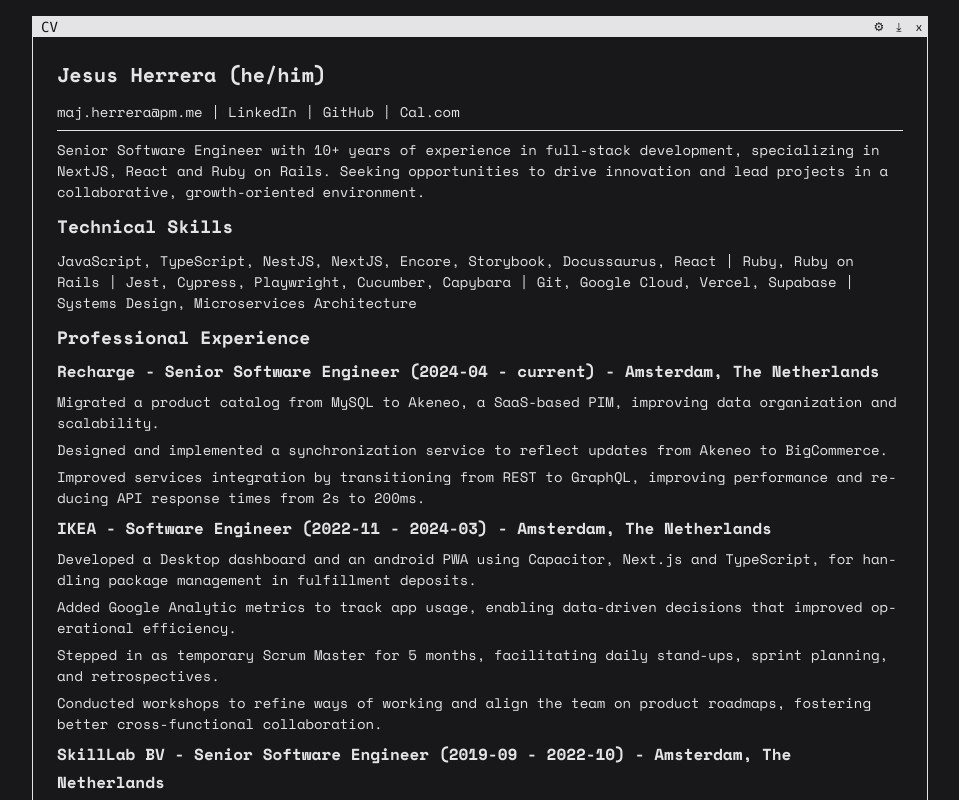
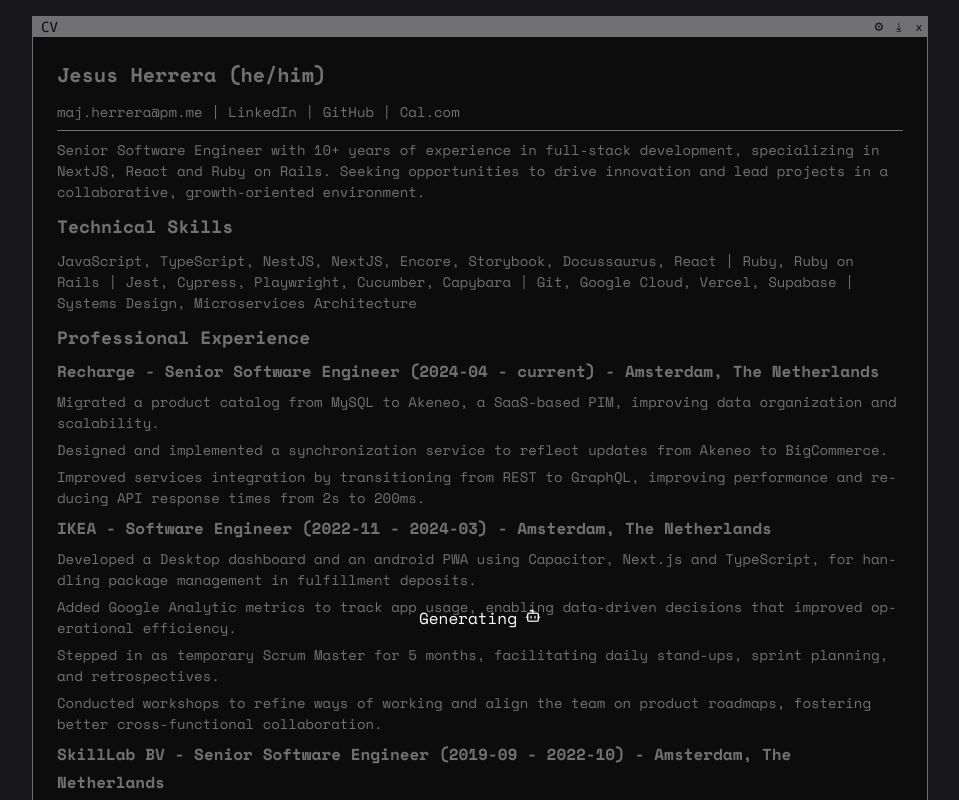
Before and after one commit to trueshizus/shizus, a Next.js app: page / in a window 1280 px wide. Shown: the top 800 px of the page, without its empty margins (160-1119 px from the left). Built offline with nearby package versions, Linux system fonts and the light colour scheme.

Commit message:
Enhance CV generation loading state with animated bot icon

```diff
--- a/components/cv-dynamic.tsx
+++ b/components/cv-dynamic.tsx
@@ -1,5 +1,6 @@
 "use client";
 import { useSettings } from "@/contexts/settings-context";
+import { Bot } from "lucide-react";
 import ReactMarkdown from "react-markdown";
 import ActionIcon from "./action-icon";
 import { cvComponents } from "./cv-md-components";
@@ -20,6 +21,7 @@ export default function CVDynamic() {
     <>
       <Terminal
         title="CV"
+        loading={isGenerating}
         actions={
           <>
             <ActionIcon icon="settings" />
@@ -28,9 +30,12 @@ export default function CVDynamic() {
           </>
         }
       >
-        {isGenerating && (
+        {true && (
           <div className="absolute inset-0 bg-black/50 flex items-center justify-center">
-            <div className="text-white">Generating...</div>
+            <div className="text-white flex items-center gap-2">
+              <span>Generating</span>
+              <Bot className="w-4 h-4 animate-bounce" />
+            </div>
           </div>
         )}
         <article
--- a/components/terminal.tsx
+++ b/components/terminal.tsx
@@ -10,6 +10,7 @@ type Props = {
   actions?: React.ReactNode;
   defaultPosition?: { x: number; y: number };
   handleClass?: string;
+  loading?: boolean;
 };
 
 export default function Terminal({
@@ -19,6 +20,7 @@ export default function Terminal({
   actions,
   defaultPosition,
   handleClass = "handle",
+  loading = false,
 }: Props) {
   const nodeRef = useRef<HTMLDivElement>(null);
 
```
